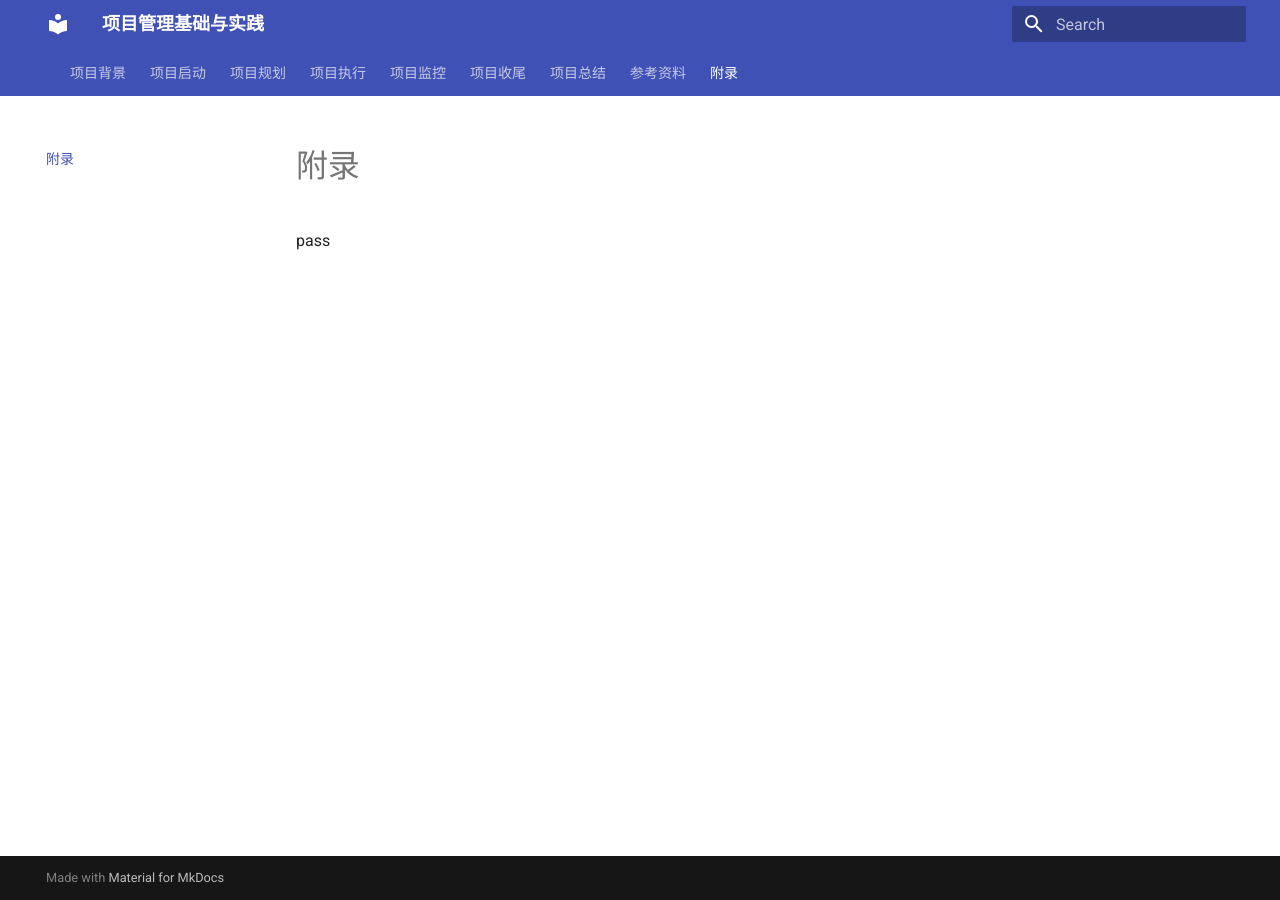
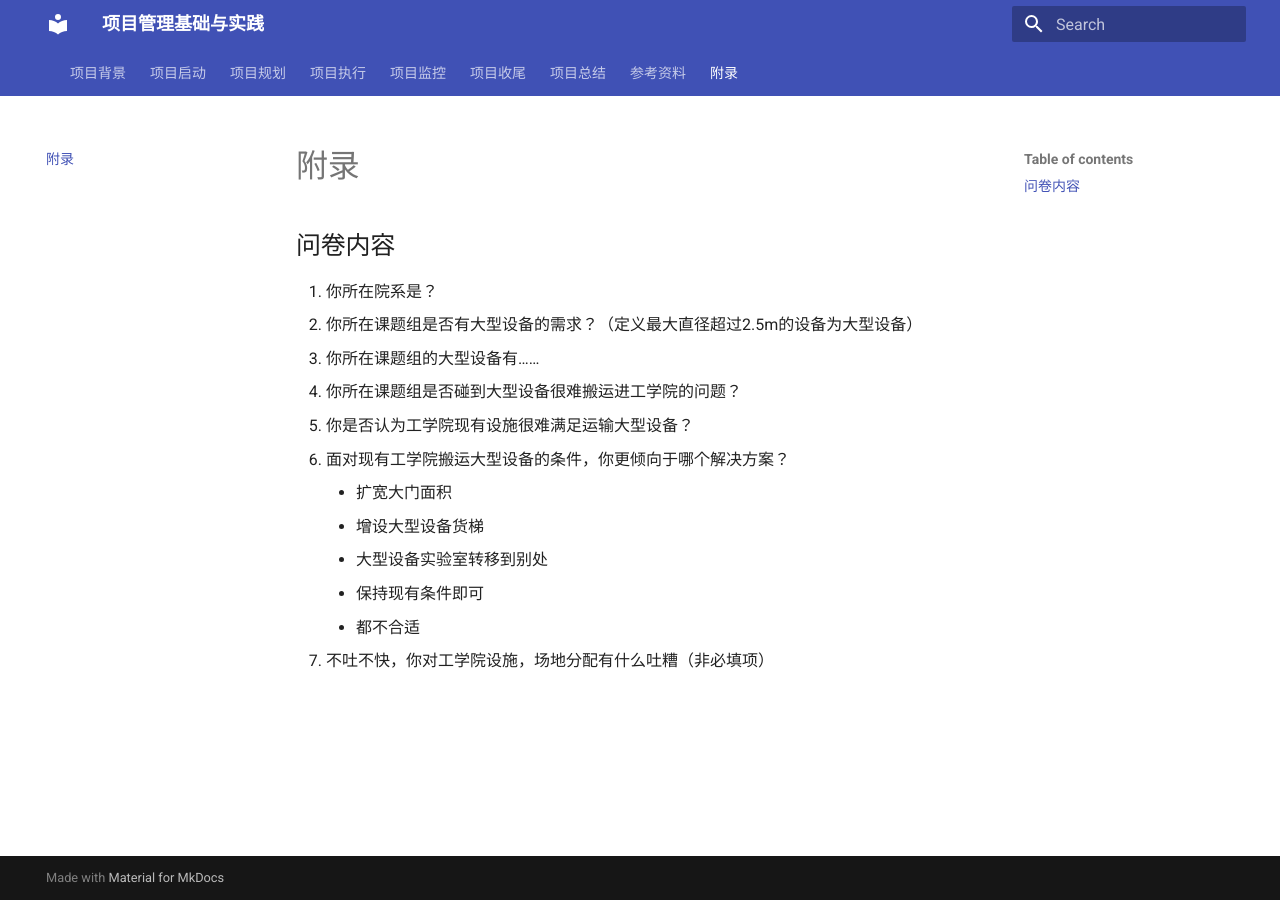
Before and after one commit to svegio/MEE5002, an MkDocs documentation site: the page built from docs/section/appendix.md, in a window 1280 px wide. Built offline with MkDocs 1.6.1 and Material for MkDocs 9.7.7, drawn with Linux system fonts in a browser that asks for light colours.

Commit message:
[update] 附录

```diff
--- a/docs/section/appendix.md
+++ b/docs/section/appendix.md
@@ -1,2 +1,14 @@
 # 附录
-pass
+## 问卷内容
+1. 你所在院系是？
+2. 你所在课题组是否有大型设备的需求？（定义最大直径超过2.5m的设备为大型设备）
+3. 你所在课题组的大型设备有……
+4. 你所在课题组是否碰到大型设备很难搬运进工学院的问题？
+5. 你是否认为工学院现有设施很难满足运输大型设备？
+6. 面对现有工学院搬运大型设备的条件，你更倾向于哪个解决方案？
+    - 扩宽大门面积
+    - 增设大型设备货梯
+    - 大型设备实验室转移到别处
+    - 保持现有条件即可
+    - 都不合适
+7. 不吐不快，你对工学院设施，场地分配有什么吐糟（非必填项）
```
Also changed, not shown: README.md (+1 -1 lines), docs/section/initiate.md (+1 -1 lines).
